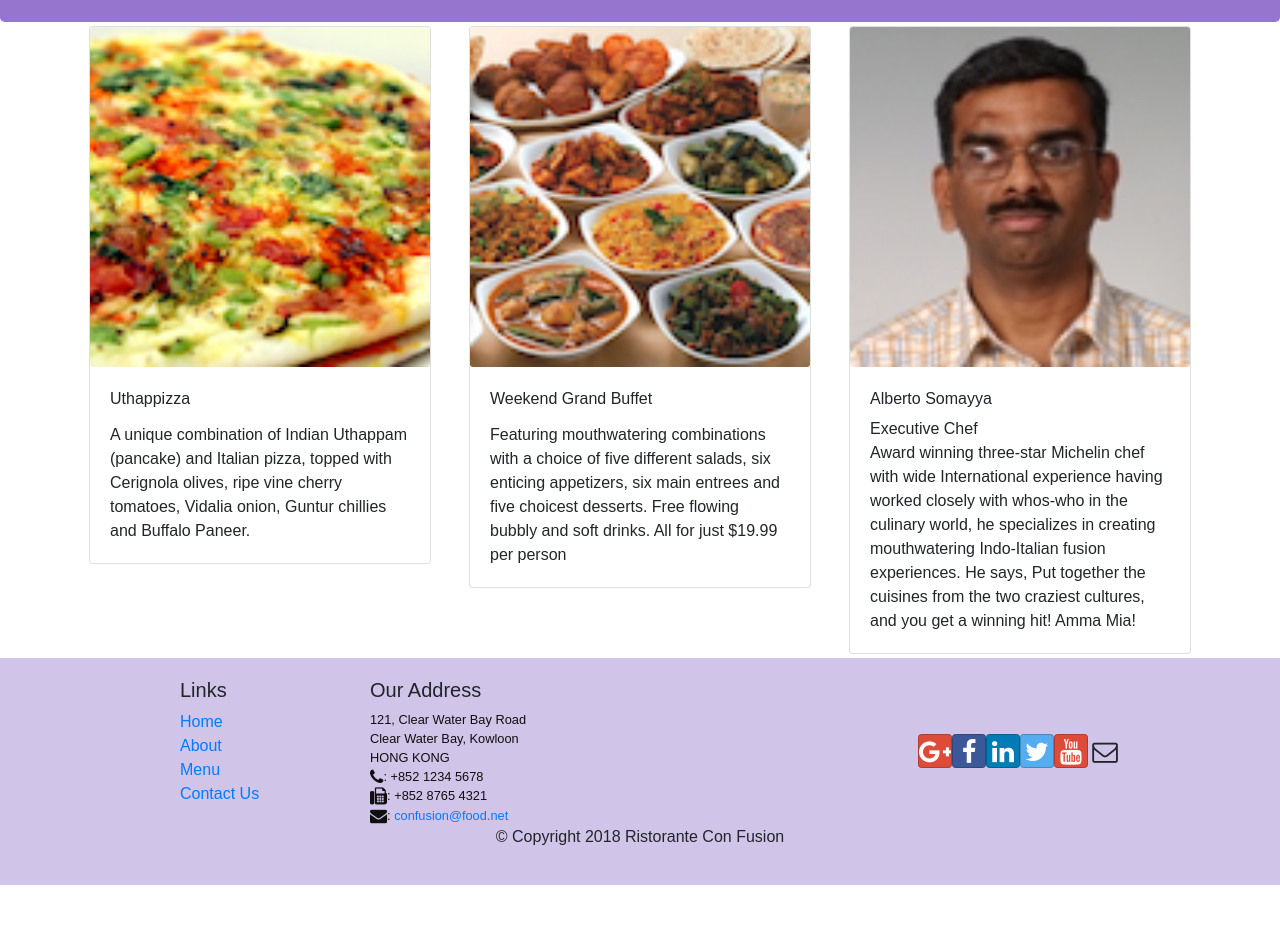
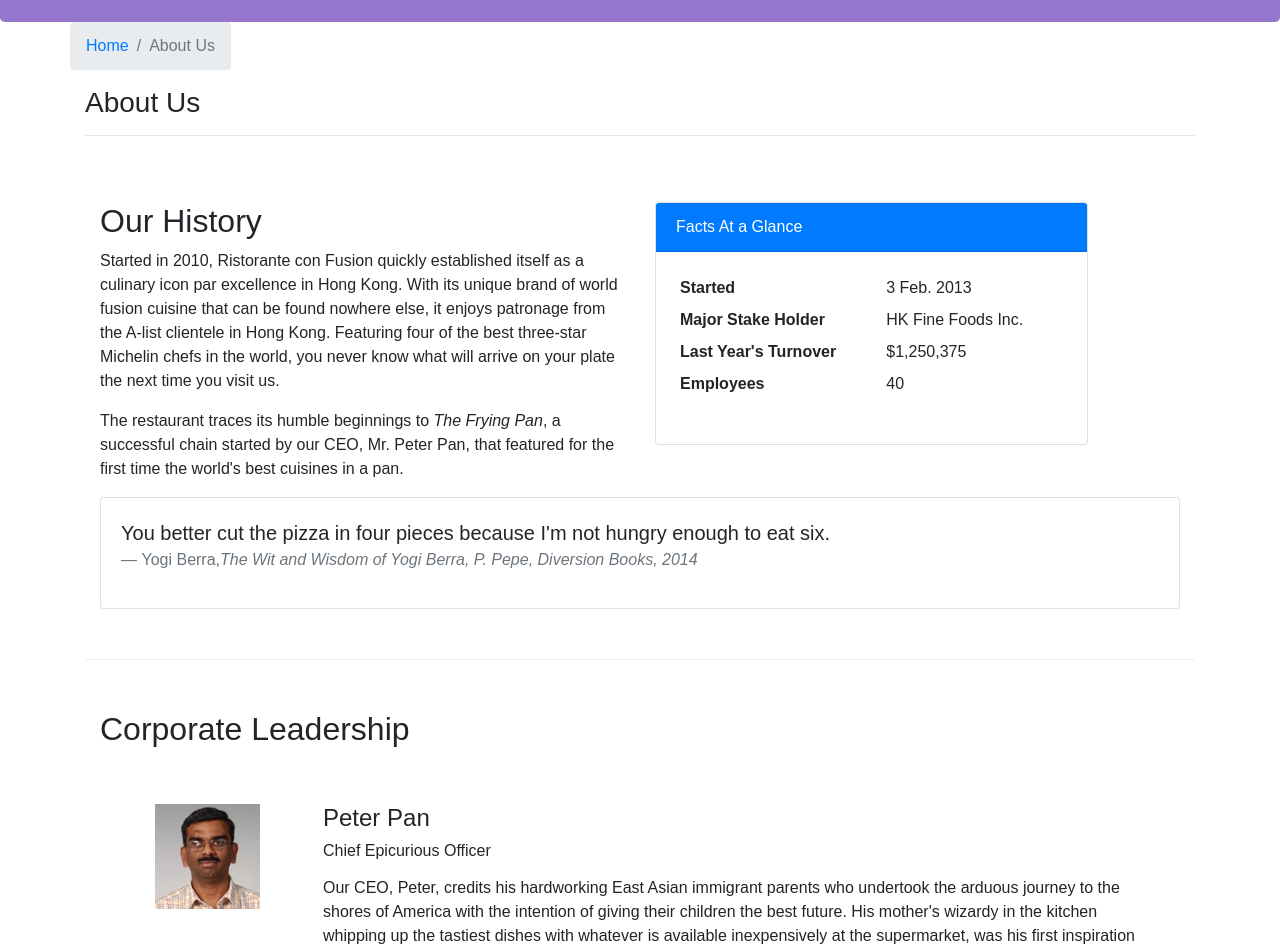
Before and after one commit to McTechie/react-restaurant-app, a React (Create React App) app: page /aboutus in a window 1280 px wide. Before the commit this address led to /home. Shown: the part 320-1271 px from the top of the page. Before the commit the page ends 1205 px from the top, so only its background shows below. Built offline with nearby package versions, Linux system fonts and the light colour scheme.

Commit message:
Assignment 2: Implemented the About Us page

```diff
--- /dev/null
+++ b/src/components/AboutComponent.js
@@ -0,0 +1,115 @@
+import React from 'react';
+import { Breadcrumb, BreadcrumbItem, Card, CardBody, CardHeader, Media} from 'reactstrap';
+import { Link } from 'react-router-dom';
+
+/* First implementation of RenderLeader() */
+
+// function RenderLeader(leaders) {
+//
+//   return (
+//     <div className="col-12 mt-5" key={leaders.leader.id}>
+//       <Media tag="li">
+//         <Media left middle>
+//             <Media object src={leaders.leader.image} alt={leaders.leader.name} />
+//         </Media>
+//         <Media body className="ml-5 col-12">
+//           <Media heading>{leaders.leader.name}</Media>
+//           <h6>{leaders.leader.designation}</h6>
+//           <p className="mt-3">{leaders.leader.description}</p>
+//         </Media>
+//       </Media>
+//     </div>
+//   );
+// }
+
+/* Second implementation of RenderLeader() */
+
+function RenderLeader({leader}) {
+
+  return (
+    <div className="col-12 mt-5" key={leader.id}>
+      <Media tag="li">
+        <Media left middle>
+            <Media object src={leader.image} alt={leader.name} />
+        </Media>
+        <Media body className="ml-5 col-12">
+          <Media heading>{leader.name}</Media>
+          <h6>{leader.designation}</h6>
+          <p className="mt-3">{leader.description}</p>
+        </Media>
+      </Media>
+    </div>
+  );
+}
+
+function About(props) {
+
+  const leaders = props.leaders.map((leader) => {
+    return (
+      <RenderLeader leader={leader} />
+    );
+  });
+
+  return(
+    <div className="container">
+      <div className="row">
+        <Breadcrumb>
+          <BreadcrumbItem><Link to="/home">Home</Link></BreadcrumbItem>
+          <BreadcrumbItem active>About Us</BreadcrumbItem>
+        </Breadcrumb>
+        <div className="col-12">
+          <h3>About Us</h3>
+          <hr />
+        </div>
+      </div>
+      <div className="row row-content">
+        <div className="col-12 col-md-6">
+          <h2>Our History</h2>
+          <p>Started in 2010, Ristorante con Fusion quickly established itself as a culinary icon par excellence in Hong Kong. With its unique brand of world fusion cuisine that can be found nowhere else, it enjoys patronage from the A-list clientele in Hong Kong.  Featuring four of the best three-star Michelin chefs in the world, you never know what will arrive on your plate the next time you visit us.</p>
+          <p>The restaurant traces its humble beginnings to <em>The Frying Pan</em>, a successful chain started by our CEO, Mr. Peter Pan, that featured for the first time the world's best cuisines in a pan.</p>
+        </div>
+        <div className="col-12 col-md-5">
+          <Card>
+            <CardHeader className="bg-primary text-white">Facts At a Glance</CardHeader>
+            <CardBody>
+              <dl className="row p-1">
+                <dt className="col-6">Started</dt>
+                <dd className="col-6">3 Feb. 2013</dd>
+                <dt className="col-6">Major Stake Holder</dt>
+                <dd className="col-6">HK Fine Foods Inc.</dd>
+                <dt className="col-6">Last Year's Turnover</dt>
+                <dd className="col-6">$1,250,375</dd>
+                <dt className="col-6">Employees</dt>
+                <dd className="col-6">40</dd>
+              </dl>
+            </CardBody>
+          </Card>
+        </div>
+        <div className="col-12">
+          <Card>
+            <CardBody className="bg-faded">
+              <blockquote className="blockquote">
+                <p className="mb-0">You better cut the pizza in four pieces because I'm not hungry enough to eat six.</p>
+                <footer className="blockquote-footer">Yogi Berra,
+                  <cite title="Source Title">The Wit and Wisdom of Yogi Berra, P. Pepe, Diversion Books, 2014</cite>
+                </footer>
+              </blockquote>
+            </CardBody>
+          </Card>
+        </div>
+      </div>
+      <div className="row row-content">
+        <div className="col-12">
+          <h2>Corporate Leadership</h2>
+        </div>
+        <div className="col-12">
+          <Media list>
+            {leaders}
+          </Media>
+        </div>
+      </div>
+    </div>
+  );
+}
+
+export default About;
--- a/src/components/MainComponent.js
+++ b/src/components/MainComponent.js
@@ -1,5 +1,6 @@
 import React, { Component } from 'react';
 import Home from './HomeComponent';
+import About from './AboutComponent';
 import Menu from './MenuComponent';
 import Contact from './ContactComponent';
 import DishDetail from './DishdetailComponent';
@@ -46,6 +47,7 @@
         <Header />
         <Switch>
           <Route path='/home' component={HomePage} />
+          <Route exact path='/aboutus' component={() => <About leaders={this.state.leaders} />} />
           <Route exact path='/contactus' component={Contact} />} />
           <Route path='/menu/:dishId' component={DishWithId} />
           <Route exact path='/menu' component={() => <Menu dishes={this.state.dishes} />} />
```
